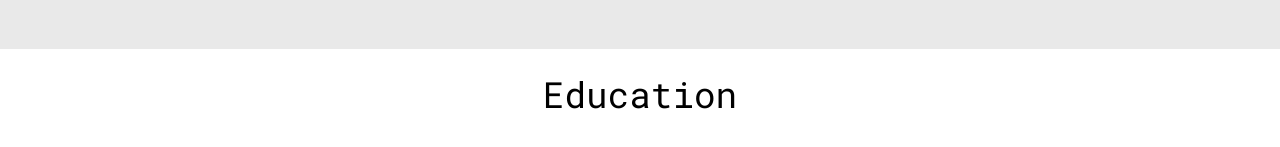
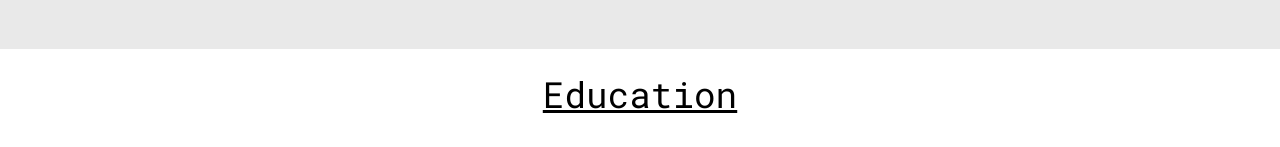
Before and after one commit to sidkapoor97/my_react_website, a React (Create React App) app: page / in a window 1280 px wide. Shown: the part 618-765 px from the top of the page. Built offline with nearby package versions, Linux system fonts and the light colour scheme.

Commit message:
updated final

```diff
--- a/src/components/education/education.css
+++ b/src/components/education/education.css
@@ -6,13 +6,13 @@
     margin-top: 5px;
     text-align: center;
     font-size: x-large;
-    text-decoration: strikethrough;
+    text-decoration: underline;
 }
 .edu_list {
 margin-left: 450px;
 }
 li {
-    margin: 5px 0;
+    margin: 2px 0;
 }
 
 .img_woman {
```
